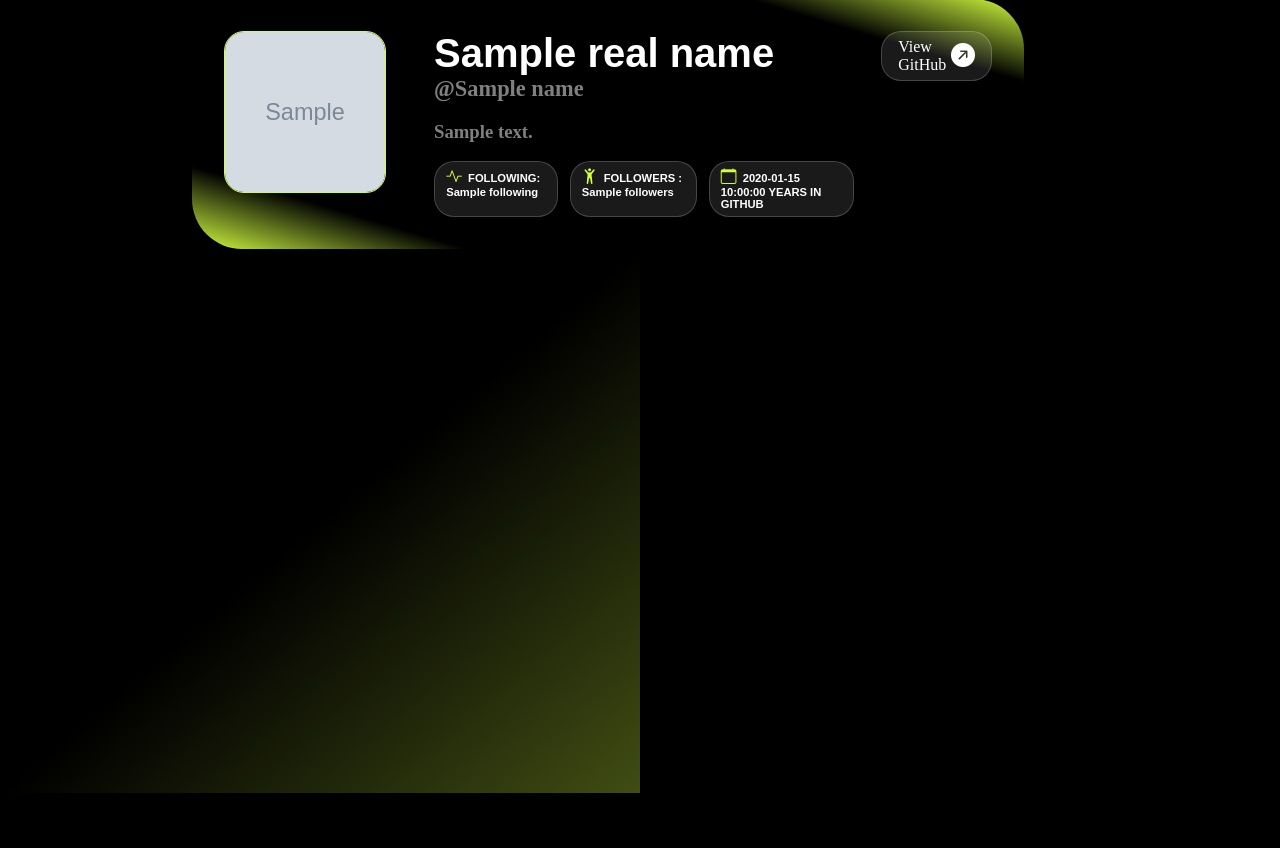
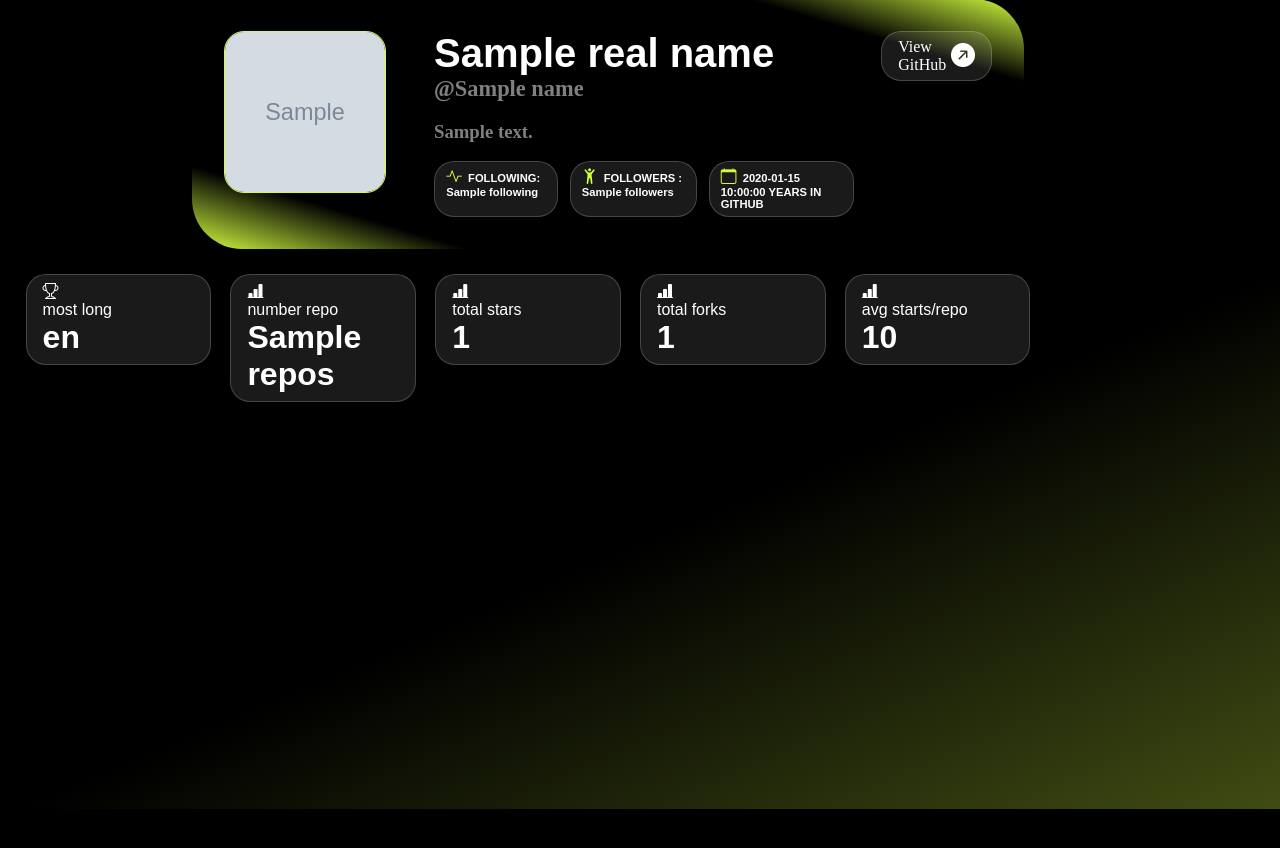
Before and after one commit to Jo-Osama38/GitHub-Analyser, a Flask app: template templates/analyze.html in a window 1280 px wide. Shown: the part 65-913 px from the top of the page. Run offline with Flask 3, Linux system fonts and the light colour scheme; the template is opened without the code that fills it: most values are stand-ins (such as "Sample title", 1, 10 or a date in 2020); grey boxes marked "Sample" are stand-in pictures.

Commit message:
I've started on the second part now I built it using HTML n added some CSS but i don't like the way it looks I need to develpo it further

```diff
--- a/app.py
+++ b/app.py
@@ -44,6 +44,7 @@ def analyzer():
     name_first_project = None
     name_Last_project = None
     create_at = None
+    number = 0
 
 
     if request.method == "POST":
@@ -124,13 +125,14 @@ def analyzer():
 
 
 
-
+        number = total_stars / repos
+        avg=  f"{number:.1f}"
 
     return render_template('analyze.html', real_name= real_name,name = name ,repos = repos , url_img = url_img
                            ,message = message , bio = bio , followers =followers ,following=following
                            ,names_repos = names_repos ,most_lang = most_lang,total_stars = total_stars,score = score,
                            aiAnalyzer = aiAnalyzer,total_forks = total_forks ,lastproject = name_Last_project,firstproject= name_first_project,
-                           years_created_github =years_created_github)
+                           years_created_github =years_created_github,avg=avg)
 
 
 
--- a/static/analyses.css
+++ b/static/analyses.css
@@ -13,13 +13,12 @@ body{
     justify-self: self-end;
     align-self: self-start;
     position: fixed;
-    z-index: 99999;
+    z-index: 9999;
     background: linear-gradient(to bottom right,rgba(0, 0, 0, 0),rgba(0, 0, 0, 0),#d5ff3f4d);
-    width: 50%;
+    width: 100%;
     height: 34em;
 }
-
-.section1{
+.part1{
     display: flex;
     width: 60%;
     height: 100%;
@@ -106,3 +105,24 @@ img{
     border-color: #d4ff3f;
     transform: scale(1.1);
 }
+
+
+.cards_basic_info{
+    display:flex;
+    width: 80%;
+    height: 60% ;
+    padding: 1em;
+}
+.card_basic{
+    margin: 0.6em;
+    border: 1px solid rgba(255, 255, 255, 0.192);
+    background-color: rgba(255, 255, 255, 0.10);
+    width: 20%;
+    height: 40%;
+    padding: 0.5em;
+    padding-left: 1em;
+    border-radius: 20px;
+    position: relative;
+    font-family: Arial, Helvetica, sans-serif;
+    transition: 1s ease;
+}
--- a/templates/analyze.html
+++ b/templates/analyze.html
@@ -10,7 +10,7 @@
 </head>
 <body>
         <section id="section1">
-            <div class="section1">
+            <div class="part1">
                 <img src="{{url_img}}" >
                 <div class="difenation">
                     {% if real_name %}
@@ -35,13 +35,47 @@
             </div>
         </section>
 
+        <div class="cards_basic_info">
+                {% if most_lang %}
+                    <div class="card_basic">
+                        <i class="bi bi-trophy"></i>
+                        <p>most long</p>
+                        <h1>{{most_lang}}</h1>
+                    </div>
+                {%else%}
+                    <div class="card_basic">
+                        <i class="bi bi-trophy"></i>
+                        <p>most long</p>
+                        <h1>you dont have any language</h1>
+                    </div>
+                {%endif%}
+
+                <div class="card_basic">
+                    <i class="bi bi-bar-chart-line-fill"></i>
+                    <p>number repo</p>
+                    <h1>{{repos}}</h1>
+                </div>
+                <div class="card_basic">
+                    <i class="bi bi-bar-chart-line-fill"></i>
+                    <p>total stars</p>
+                    <h1>{{total_stars}}</h1>
+
+                </div>
+                <div class="card_basic">
+                    <i class="bi bi-bar-chart-line-fill"></i>
+                    <p>total forks</p>
+                    <h1>{{total_forks}}</h1>
+
+                </div>
+                <div class="card_basic">
+                    <i class="bi bi-bar-chart-line-fill"></i>
+                    <p>avg starts/repo</p>
+                    <h1>{{avg}}</h1>
+
+                </div>
+
+
 <!--
-        <h2>Number repos : {{repos}}</h2>
-        {% if most_lang %}
-            <h3>Most Language used : {{most_lang}}</h3>
-        {% endif %}
-        <h3>Total Stars : {{total_stars}}</h3>
-        <h3>Total forks : {{total_forks}}</h3>
         <h3>GitHub Score : {{score}} / 100</h3>
 
         <h3>First Project : {{firstproject}}</h3>
@@ -63,7 +97,7 @@
         <h1>{{aiAnalyzer["summary"]}}</h1>
          -->
 
-    <div class="light"></div>
+     <div class="light"></div>
     {% if message %}
         <a class="btn" href="home">ReAnalyse</a>
     {% endif %}
```
